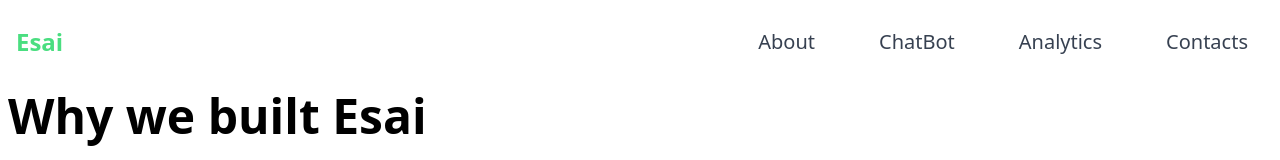
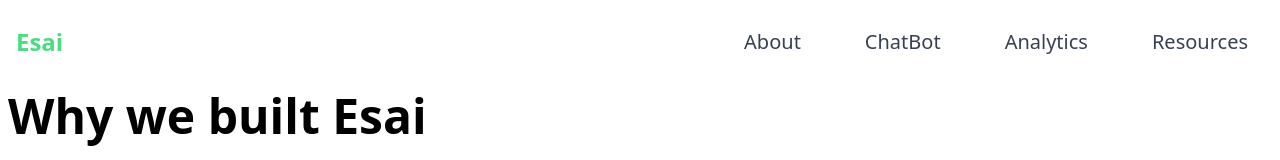
Before and after one commit to BianLee/hackdavis, a Next.js app: page /about in a window 1280 px wide. Shown: the top 160 px of the page. Built offline with nearby package versions, Linux system fonts and the light colour scheme.

Commit message:
renamed to resources

```diff
--- a/components/Navbar.js
+++ b/components/Navbar.js
@@ -48,7 +48,7 @@
               <Link href="/analytics">Analytics</Link>
             </li>
             <li className="block py-2 pr-4 pl-4 text-xl text-gray-700 hover:text-gray-50 md:hover:bg-transparent hover:text-gray-500">
-              <Link href="/contacts">Contacts</Link>
+              <Link href="/resources">Resources</Link>
             </li>
           </ul>
         </div>
```
Also changed, not shown: src/pages/resources.js (renamed from src/pages/contacts.js).
